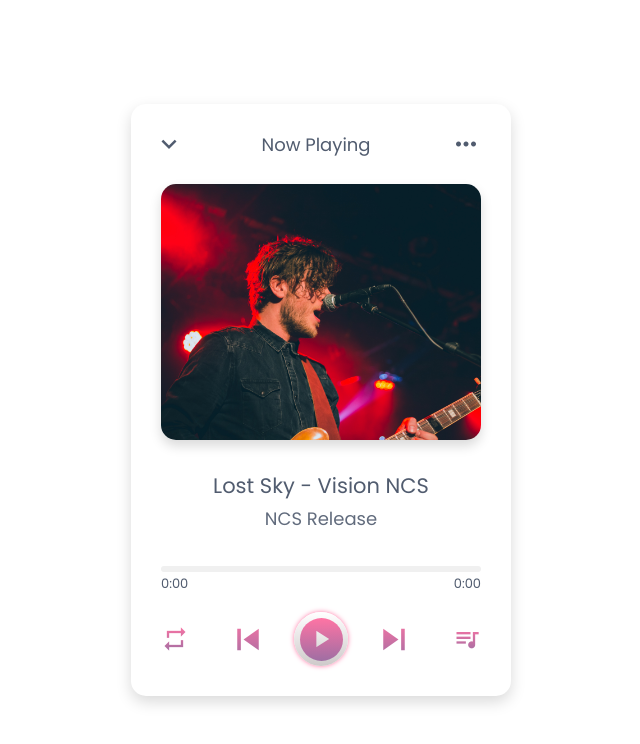
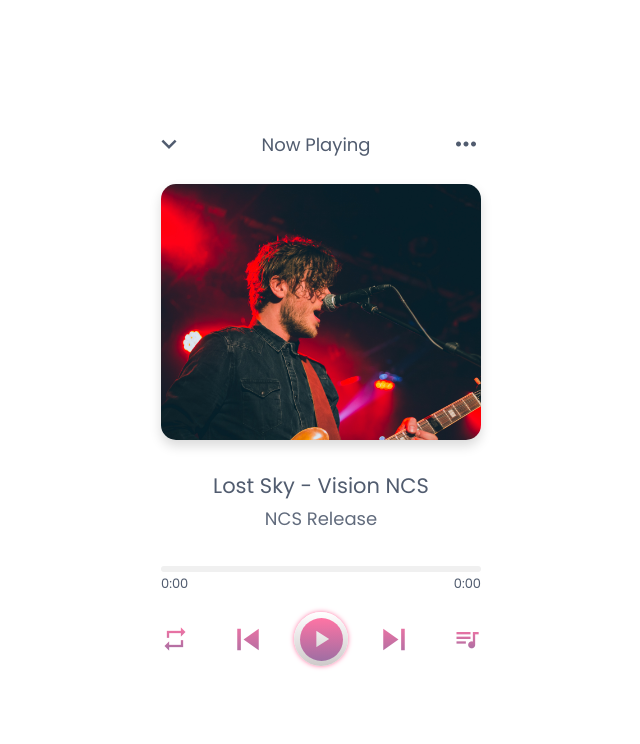
Before and after one commit to GitEndorfin86/GitEndorfin86.github.io, a plain HTML site: page index.html in a window 1280 px wide. Shown: the whole page, without its empty margins (319-959 px from the left). Drawn offline with Linux system fonts and the light colour scheme.

Commit message:
Update style.css

```diff
--- a/style.css
+++ b/style.css
@@ -32,7 +32,7 @@ body{
   position: relative;
   border-radius: 15px;
   background: var(--white);
-  box-shadow: 0px 6px 15px var(--lightbshadow);
+/*   box-shadow: 0px 6px 15px var(--lightbshadow); */
 }
 .wrapper i{
   cursor: pointer;
```
